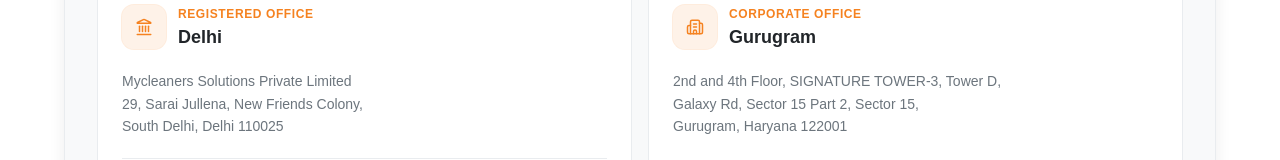
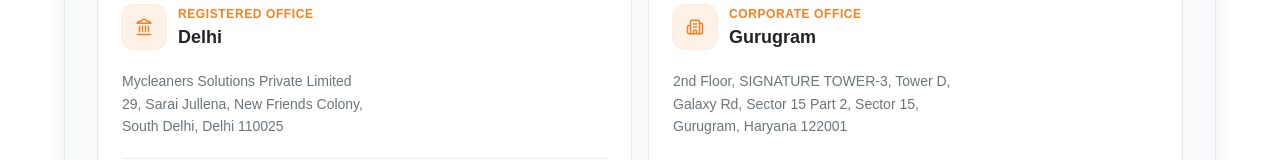
Before and after one commit to mycleanerstech-cmd/mycleaners-website, a Next.js app: page /contact in a window 1280 px wide. Shown: the part 1028-1188 px from the top of the page. Built offline with nearby package versions, Linux system fonts and the light colour scheme; no server answers; a web font is replaced by a local one.

Commit message:
fix(contact): corporate office is on 2nd Floor only

```diff
--- a/components/sections/contact/Contact_Office_Info.tsx
+++ b/components/sections/contact/Contact_Office_Info.tsx
@@ -31,7 +31,7 @@ const OFFICES: Office[] = [
     officeType: "Corporate Office",
     icon: <BuildingIcon size={18} />,
     lines: [
-      "2nd and 4th Floor, SIGNATURE TOWER-3, Tower D,",
+      "2nd Floor, SIGNATURE TOWER-3, Tower D,",
       "Galaxy Rd, Sector 15 Part 2, Sector 15,",
       "Gurugram, Haryana 122001",
     ],
```
